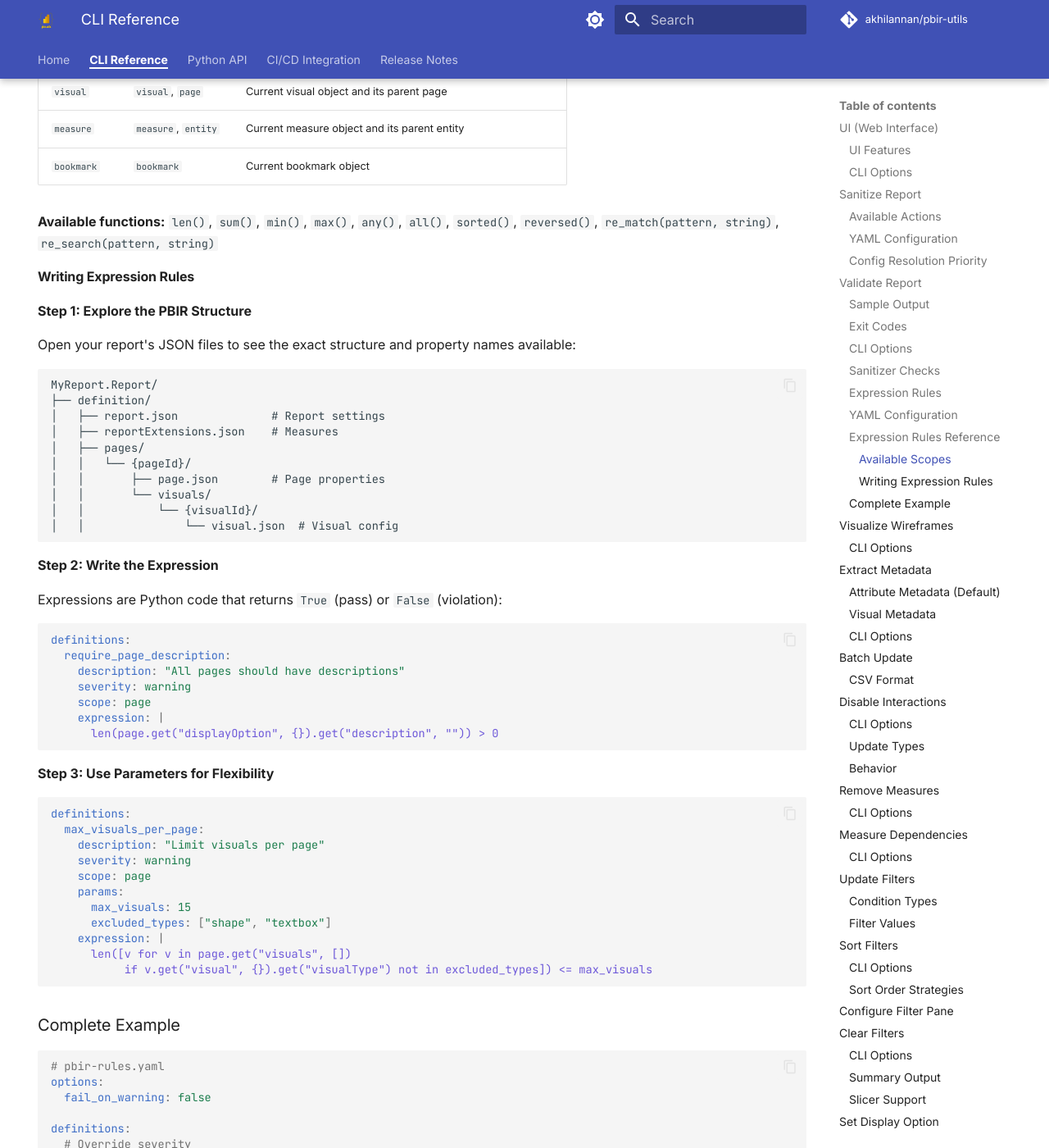
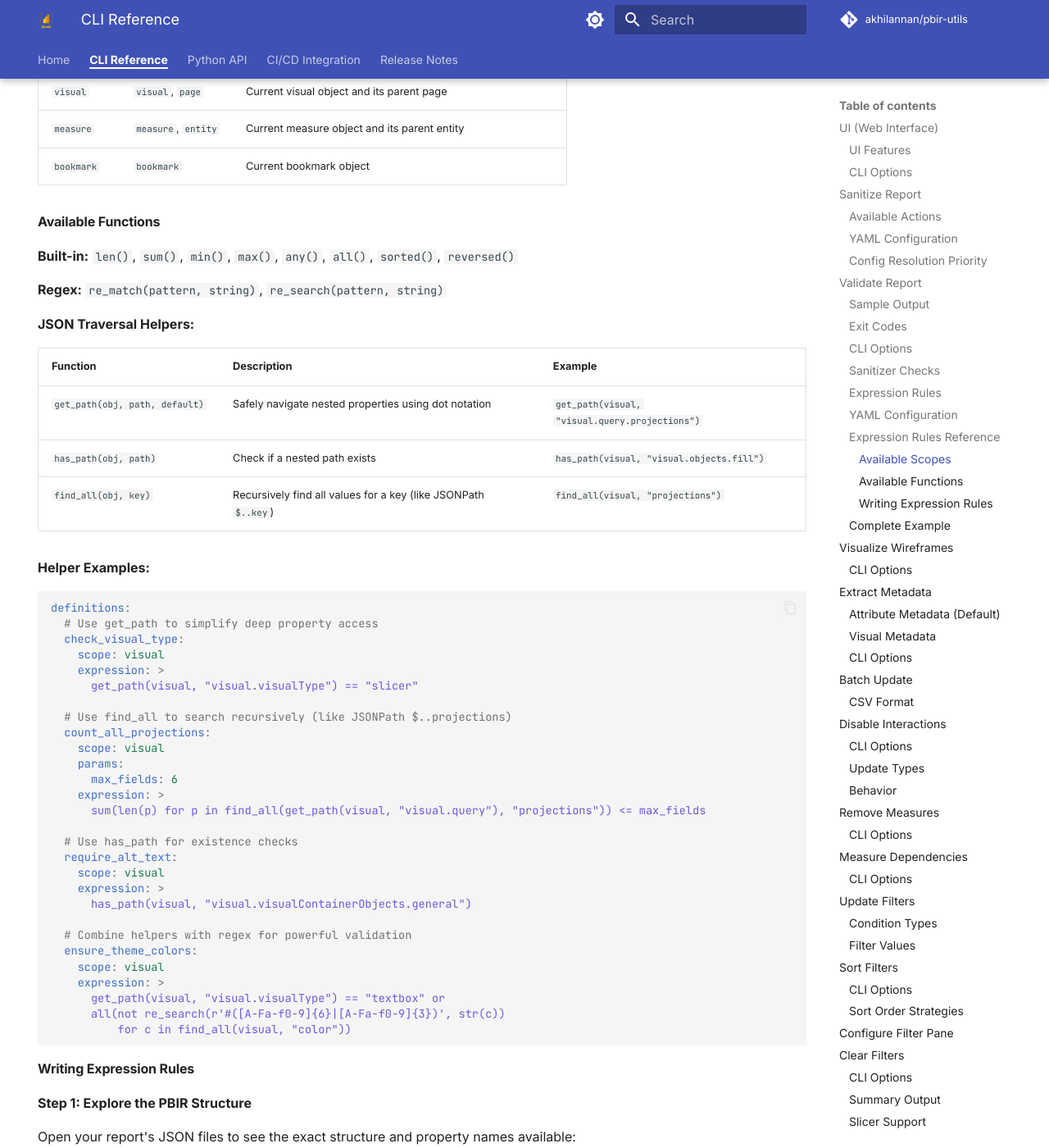
Before and after one commit to akhilannan/pbir-utils, an MkDocs documentation site: the page built from docs/cli.md, in a window 1280 px wide and 1400 px high, scrolled down 9731 px. Shown: the whole window at 82% size. Built offline with MkDocs 1.6.1 and Material for MkDocs 9.7.7, drawn with Linux system fonts in a browser that asks for light colours; comment, search, counter and statistics services are not loaded; some of the changed text lies outside the part shown.

Commit message:
Add expression helper functions for JSON traversal and refactor default rules

````diff
--- a/docs/cli.md
+++ b/docs/cli.md
@@ -387,7 +387,52 @@ exclude:
 | `measure` | `measure`, `entity` | Current measure object and its parent entity |
 | `bookmark` | `bookmark` | Current bookmark object |
 
-**Available functions:** `len()`, `sum()`, `min()`, `max()`, `any()`, `all()`, `sorted()`, `reversed()`, `re_match(pattern, string)`, `re_search(pattern, string)`
+#### Available Functions
+
+**Built-in:** `len()`, `sum()`, `min()`, `max()`, `any()`, `all()`, `sorted()`, `reversed()`
+
+**Regex:** `re_match(pattern, string)`, `re_search(pattern, string)`
+
+**JSON Traversal Helpers:**
+
+| Function | Description | Example |
+|----------|-------------|---------|
+| `get_path(obj, path, default)` | Safely navigate nested properties using dot notation | `get_path(visual, "visual.query.projections")` |
+| `has_path(obj, path)` | Check if a nested path exists | `has_path(visual, "visual.objects.fill")` |
+| `find_all(obj, key)` | Recursively find all values for a key (like JSONPath `$..key`) | `find_all(visual, "projections")` |
+
+**Helper Examples:**
+
+```yaml
+definitions:
+  # Use get_path to simplify deep property access
+  check_visual_type:
+    scope: visual
+    expression: >
+      get_path(visual, "visual.visualType") == "slicer"
+
+  # Use find_all to search recursively (like JSONPath $..projections)
+  count_all_projections:
+    scope: visual
+    params:
+      max_fields: 6
+    expression: >
+      sum(len(p) for p in find_all(get_path(visual, "visual.query"), "projections")) <= max_fields
+
+  # Use has_path for existence checks
+  require_alt_text:
+    scope: visual
+    expression: >
+      has_path(visual, "visual.visualContainerObjects.general")
+
+  # Combine helpers with regex for powerful validation
+  ensure_theme_colors:
+    scope: visual
+    expression: >
+      get_path(visual, "visual.visualType") == "textbox" or
+      all(not re_search(r'#([A-Fa-f0-9]{6}|[A-Fa-f0-9]{3})', str(c))
+          for c in find_all(visual, "color"))
+```
 
 #### Writing Expression Rules
 
@@ -435,7 +480,7 @@ definitions:
       excluded_types: ["shape", "textbox"]
     expression: |
       len([v for v in page.get("visuals", [])
-           if v.get("visual", {}).get("visualType") not in excluded_types]) <= max_visuals
+           if get_path(v, "visual.visualType") not in excluded_types]) <= max_visuals
 ```
 
 ### Complete Example
--- a/pyproject.toml
+++ b/pyproject.toml
@@ -32,9 +32,7 @@ Homepage = "https://github.com/akhilannan/pbir-utils"
 pbir-utils = "pbir_utils.cli:main"
 
 [project.optional-dependencies]
-rules = [
-    "rule-engine",
-]
+
 ui = [
     "fastapi",
     "uvicorn[standard]",
````
Also changed, not shown: src/pbir_utils/defaults/rules.yaml (+15 -5 lines), 2 other files.
